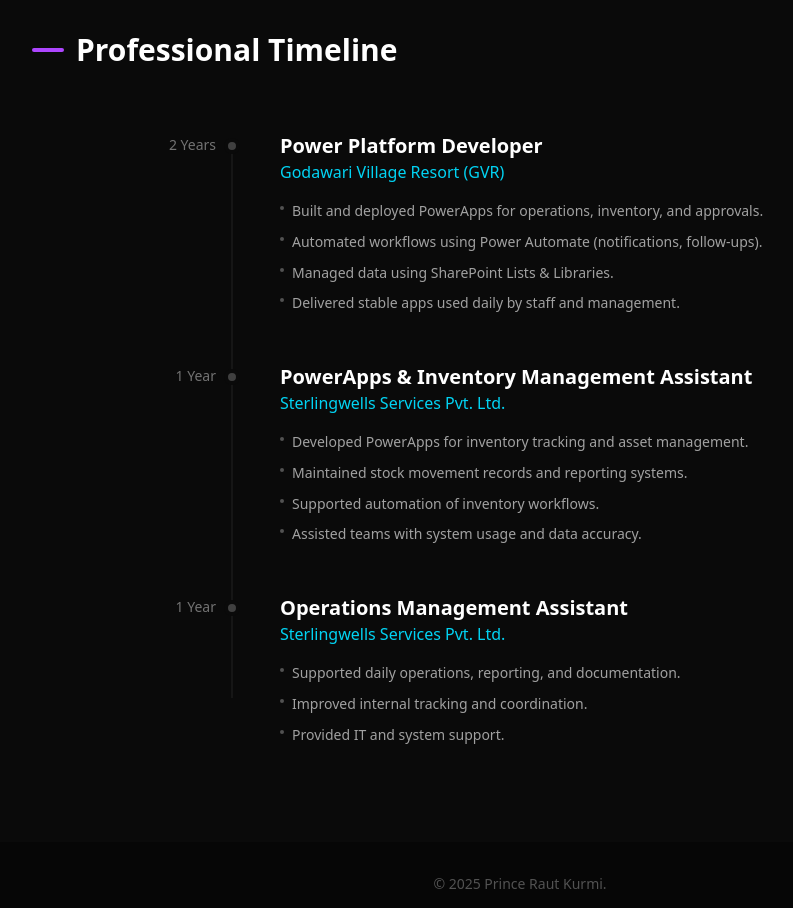
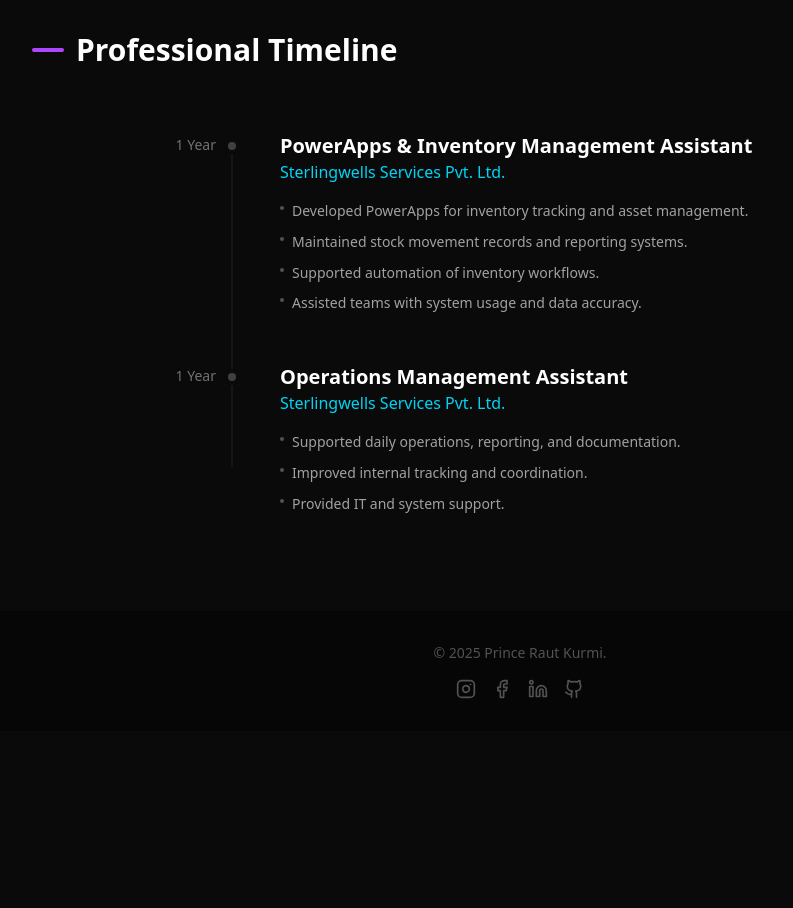
Before and after one commit to Prince-Raut/my-portfolio, a Next.js app: page / in a window 1280 px wide. Shown: the part 2820-3728 px from the top of the page, without its empty margins (120-913 px from the left). After the commit the page ends 3551 px from the top, so only its background shows below. Built offline with nearby package versions, Linux system fonts and the light colour scheme.

Commit message:
Remove Power Platform Developer experience entry
Removed experience entry for Power Platform Developer at GVR.

```diff
--- a/src/components/Experience.tsx
+++ b/src/components/Experience.tsx
@@ -3,17 +3,6 @@
 import { motion } from "framer-motion";
 
 const experience = [
-    {
-        role: "Power Platform Developer",
-        company: "Godawari Village Resort (GVR)",
-        duration: "2 Years",
-        description: [
-            "Built and deployed PowerApps for operations, inventory, and approvals.",
-            "Automated workflows using Power Automate (notifications, follow-ups).",
-            "Managed data using SharePoint Lists & Libraries.",
-            "Delivered stable apps used daily by staff and management.",
-        ],
-    },
     {
         role: "PowerApps & Inventory Management Assistant",
         company: "Sterlingwells Services Pvt. Ltd.",
```
